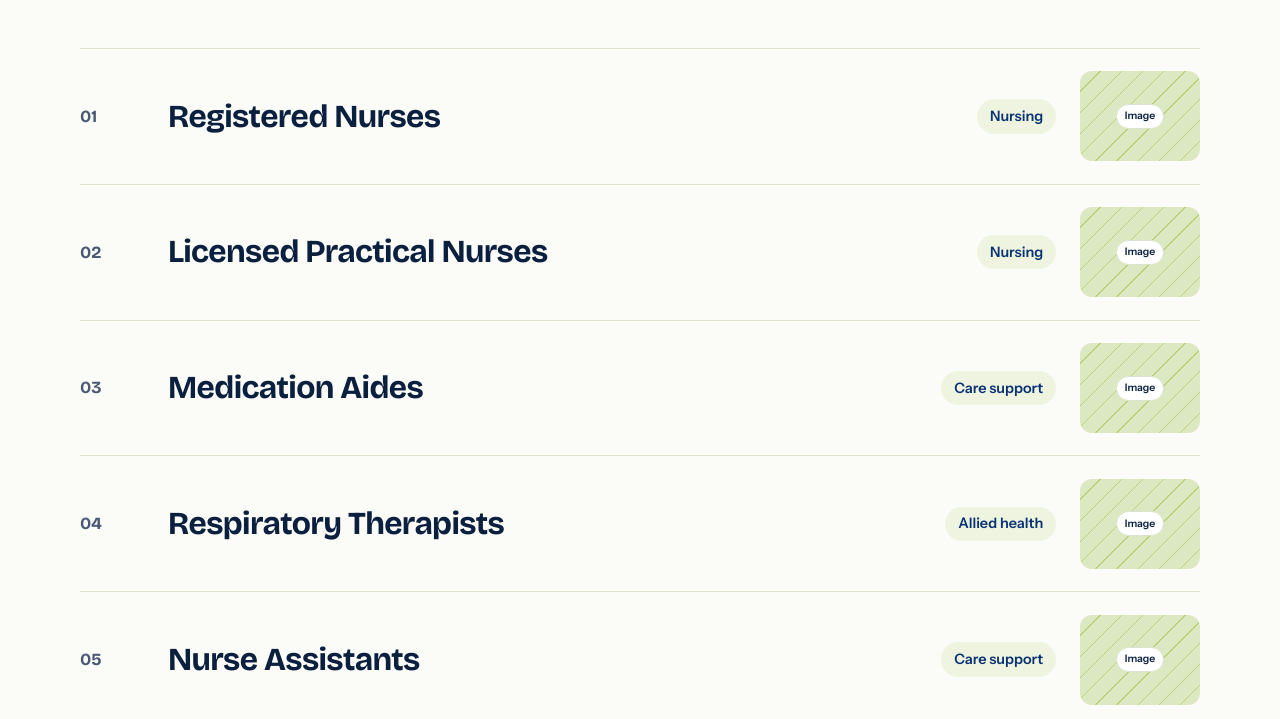
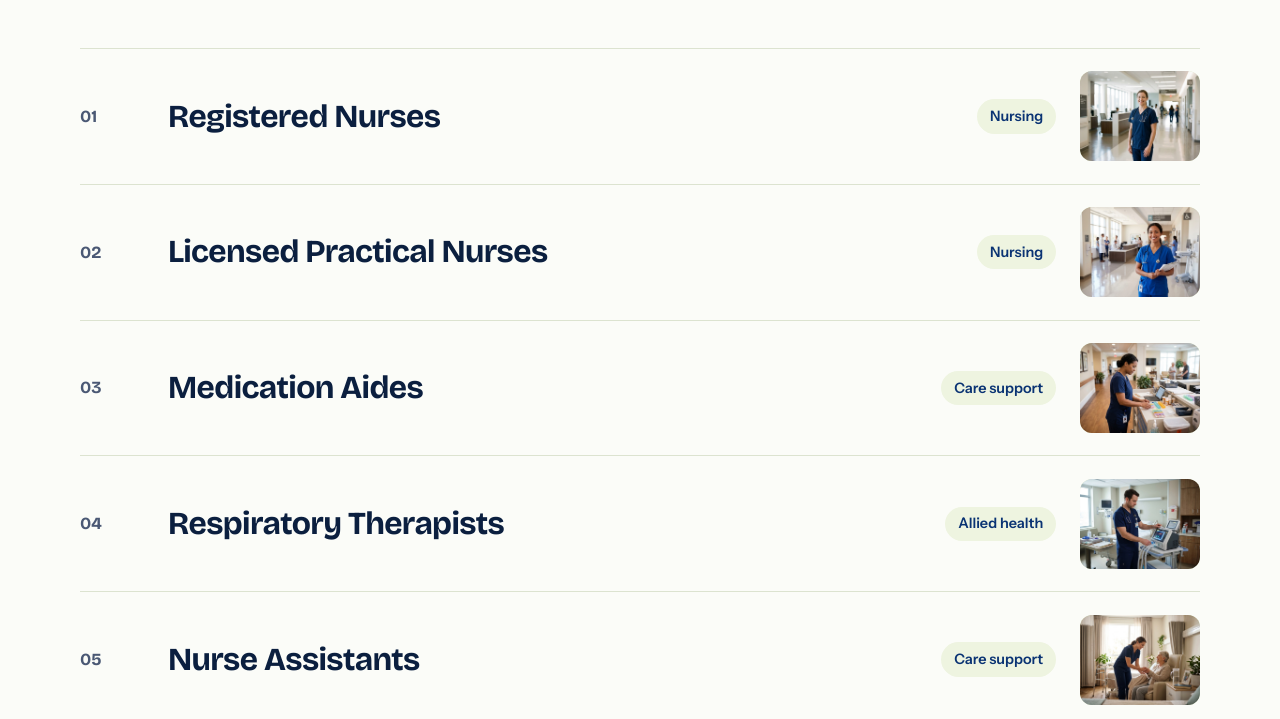
Before and after one commit to Revshaddy/fast-track-staffing, a plain HTML site: page index.html in a window 1280 px wide. Shown: the part 1961-2680 px from the top of the page. Drawn offline with nearby package versions, Linux system fonts and the light colour scheme.

Commit message:
Added images
Added images of all the various professionals.

```diff
--- a/index.html
+++ b/index.html
@@ -303,11 +303,11 @@
         </div>
       </div>
       <ul class="svc-list">
-        <li class="svc"><span class="svc-n">01</span><h3>Registered Nurses</h3><span class="svc-cat">Nursing</span><div class="ph"><span>Image</span></div></li>
-        <li class="svc"><span class="svc-n">02</span><h3>Licensed Practical Nurses</h3><span class="svc-cat">Nursing</span><div class="ph"><span>Image</span></div></li>
-        <li class="svc"><span class="svc-n">03</span><h3>Medication Aides</h3><span class="svc-cat">Care support</span><div class="ph"><span>Image</span></div></li>
-        <li class="svc"><span class="svc-n">04</span><h3>Respiratory Therapists</h3><span class="svc-cat">Allied health</span><div class="ph"><span>Image</span></div></li>
-        <li class="svc"><span class="svc-n">05</span><h3>Nurse Assistants</h3><span class="svc-cat">Care support</span><div class="ph"><span>Image</span></div></li>
+        <li class="svc"><span class="svc-n">01</span><h3>Registered Nurses</h3><span class="svc-cat">Nursing</span><img src="assets/registered-nurses.jpg" alt="Registered Nurses" class="ph"></li>
+        <li class="svc"><span class="svc-n">02</span><h3>Licensed Practical Nurses</h3><span class="svc-cat">Nursing</span><img src="assets/licensed-practical-nurses.jpg" alt="Licensed Practical Nurses" class="ph"></li>
+        <li class="svc"><span class="svc-n">03</span><h3>Medication Aides</h3><span class="svc-cat">Care support</span><img src="assets/medication-aides.jpg" alt="Medication Aides" class="ph"></li>
+        <li class="svc"><span class="svc-n">04</span><h3>Respiratory Therapists</h3><span class="svc-cat">Allied health</span><img src="assets/respiratory-therapists.jpg" alt="Respiratory Therapists" class="ph"></li>
+        <li class="svc"><span class="svc-n">05</span><h3>Nurse Assistants</h3><span class="svc-cat">Care support</span><img src="assets/nurse-assistants.jpg" alt="Nurse Assistants" class="ph"></li>
       </ul>
       <div class="svc-foot"><a href="#contact" class="btn btn-outline">View All Services</a></div>
     </div>
@@ -361,7 +361,7 @@
   <div class="cta-band">
     <div class="wrap">
       <div class="cta-card">
-        <div class="ph"><span>Careers image</span></div>
+        <img src="assets/careers.jpg" alt="Describe the photo" style="border-radius:20px;width:100%;height:100%;object-fit:cover">
         <div class="cta-body">
           <p class="sec-tag">Careers &amp; staffing</p>
           <h2>Let's make the right connection.</h2>
@@ -406,7 +406,7 @@
         <div><p class="sec-tag">Testimonials</p></div>
       </div>
       <div class="testi-grid">
-        <div class="ph"><span>Testimonial image</span></div>
+        <img src="assets/testimonial.jpg" alt="Describe the photo" style="border-radius:20px;width:100%;height:100%;object-fit:cover">
         <div>
           <blockquote>"A future space for the voices behind every connection."</blockquote>
           <p class="note">Verified client and healthcare professional feedback will appear here when provided.</p>
```
Also changed, not shown: assets/careers.jpg (added), assets/licensed-practical-nurses.jpg (renamed from assets/LPN.jpg), assets/medication-aides.jpg (renamed from assets/MA.jpg), assets/nurse-assistants.jpg (renamed from assets/NA.jpg), assets/registered-nurses.jpg (renamed from assets/RN.jpg), assets/respiratory-therapists.jpg (renamed from assets/RT.jpg), assets/testimonials.jpg (added).
